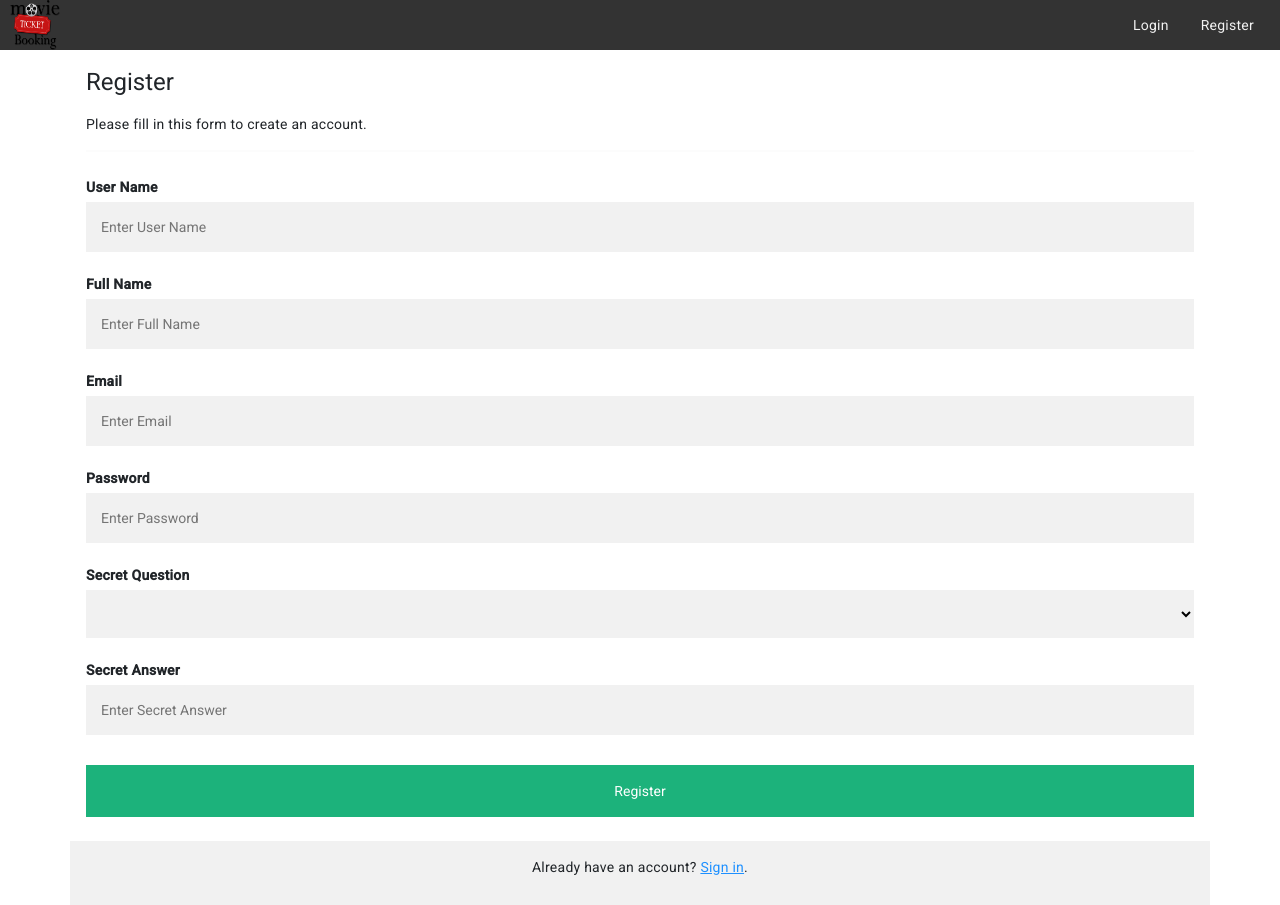
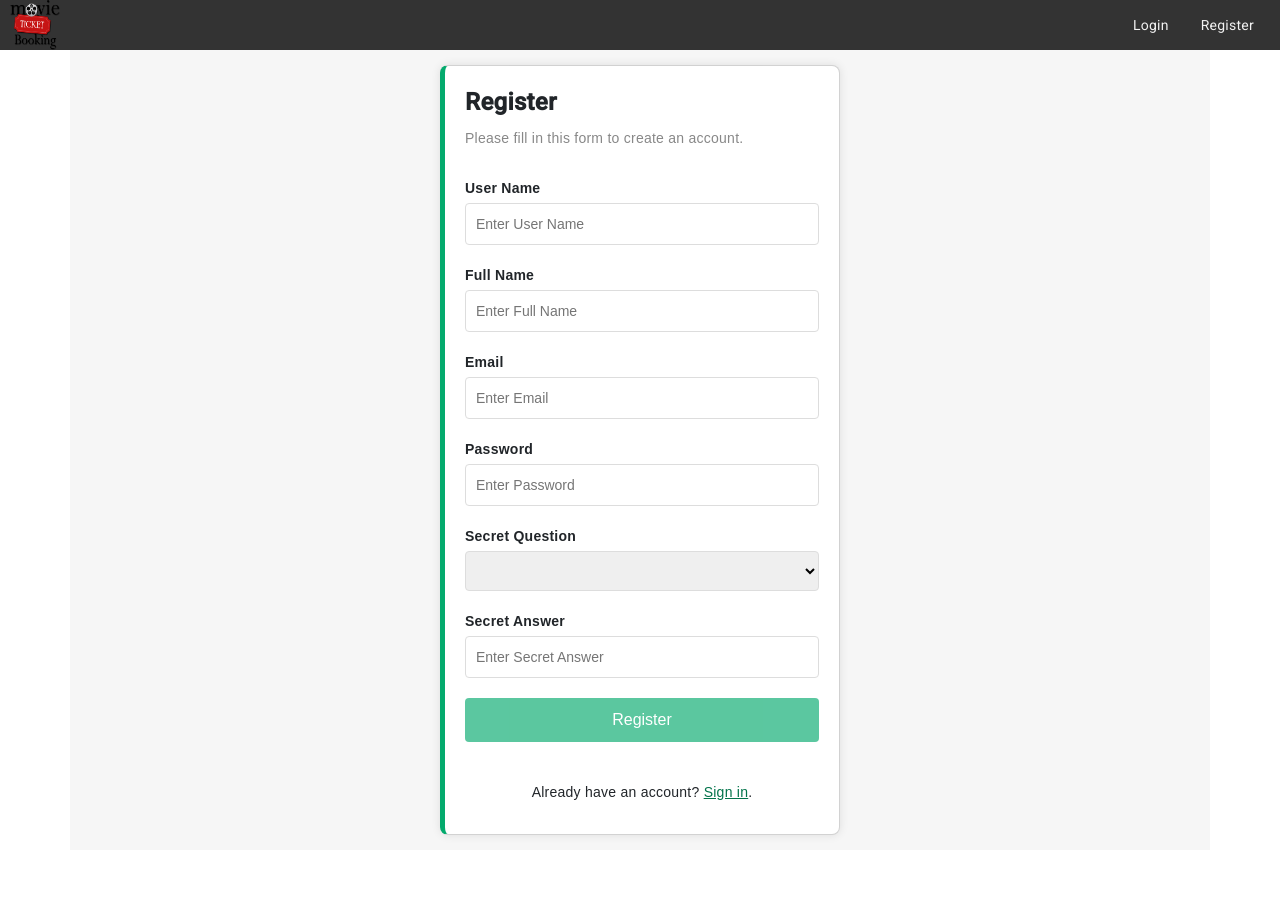
Before and after one commit to sushilrajeeva/MovieFy-Frontend, an Angular app in the folder movieBookingApp/: page /register in a window 1280 px wide. After the commit the page ends 850 px from the top, so only its background shows below. Built offline with nearby package versions, Linux system fonts and the light colour scheme.

Commit message:
UI changes for register form to make its design coherent with login UI
UI changes for register form to make its design coherent with login UI

```diff
--- a/movieBookingApp/src/app/register/register.component.css
+++ b/movieBookingApp/src/app/register/register.component.css
@@ -1,56 +1,77 @@
 * {
+  box-sizing: border-box;
+  font-family: Arial, sans-serif;
+}
+
+.container {
+  display: flex;
+  justify-content: center;
+  align-items: center;
+  height: 100vh;
+  background-color: #f6f6f6;
+}
+
+.card {
+  width: 400px;
+  padding: 20px;
+  background-color: white;
+  box-shadow: 0px 0px 10px 0px rgba(0,0,0,0.1);
+  border-radius: 8px;
+  border-left: 5px solid #04AA6D;
+}
+
+.form-title {
+  margin-bottom: 10px;
+  font-size: 24px;
+  font-weight: 600;
+}
+
+.form-subtitle {
+  margin-bottom: 30px;
+  color: #888;
+}
+
+.form-group {
+  margin-bottom: 20px;
+}
+
+.form-group label {
+  display: block;
+  margin-bottom: 5px;
+  font-weight: 600;
+}
+
+.form-group input, .form-group select {
+  width: 100%;
+  padding: 10px;
+  border: 1px solid #ddd;
+  border-radius: 4px;
   box-sizing: border-box;
 }
 
-/* Add padding to containers */
-.container {
-  padding: 16px;
+.form-group button {
+  width: 100%;
+  padding: 10px;
+  background-color: #04AA6D;
+  color: white;
+  border: none;
+  border-radius: 4px;
+  cursor: pointer;
 }
 
-/* Full-width input fields */
-input[type=text], input[type=password], input[type=email], select {
-  width: 100%;
-  padding: 15px;
-  margin: 5px 0 22px 0;
-  display: inline-block;
-  border: none;
-  background: #f1f1f1;
+.form-group button:hover {
+  background-color: #02734a;
 }
 
-input[type=text]:focus, input[type=password]:focus, input[type=email]:focus, select:focus {
-  background-color: #ddd;
-  outline: none;
+.alternative {
+  text-align: center;
+  margin-top: 20px;
 }
 
-/* Overwrite default styles of hr */
-hr {
-  border: 1px solid #f1f1f1;
-  margin-bottom: 25px;
+a {
+  color: #02734a;
 }
 
-/* Set a style for the submit/register button */
-.registerbtn {
-  background-color: #04AA6D;
-  color: white;
-  padding: 16px 20px;
-  margin: 8px 0;
-  border: none;
-  cursor: pointer;
-  width: 100%;
-  opacity: 0.9;
+a:hover {
+  color: #014c36;
 }
-
-.registerbtn:hover {
-  opacity:1;
-}
-
-/* Add a blue text color to links */
-a {
-  color: dodgerblue;
-}
-
-/* Set a grey background color and center the text of the "sign in" section */
-.signIn {
-  background-color: #f1f1f1;
-  text-align: center;
-}
--- a/movieBookingApp/src/app/register/register.component.html
+++ b/movieBookingApp/src/app/register/register.component.html
@@ -1,22 +1,31 @@
+<div class="container center">
+    <div class="card">
       <form [formGroup]="registerForm" (ngSubmit)="onSubmit()">
-    <div class="container">
-      <h1>Register</h1>
-      <p>Please fill in this form to create an account.</p>
-      <hr>
+        <h2 class="form-title">Register</h2>
+        <p class="form-subtitle">Please fill in this form to create an account.</p>
 
-      <label for="userName"><b>User Name</b></label>
+        <div class="form-group">
+          <label for="userName">User Name</label>
           <input formControlName="userName" type="text" placeholder="Enter User Name" id="userName" required>
+        </div>
 
-      <label for="fullName"><b>Full Name</b></label>
+        <div class="form-group">
+          <label for="fullName">Full Name</label>
           <input formControlName="fullName" type="text" placeholder="Enter Full Name" id="fullName" required>
+        </div>
 
-      <label for="email"><b>Email</b></label>
+        <div class="form-group">
+          <label for="email">Email</label>
           <input formControlName="email" type="email" placeholder="Enter Email" id="email" required>
+        </div>
 
-      <label for="userPassword"><b>Password</b></label>
+        <div class="form-group">
+          <label for="userPassword">Password</label>
           <input formControlName="userPassword" type="password" placeholder="Enter Password" id="userPassword" required>
+        </div>
 
-      <label for="secretQuestion"><b>Secret Question</b></label>
+        <div class="form-group">
+          <label for="secretQuestion">Secret Question</label>
           <select formControlName="secretQuestion" id="secretQuestion" required>
               <option value="What is your nickname">What is your nickname</option>
               <option value="What is your favourite athelete name">What is your favourite athelete name</option>
@@ -24,14 +33,20 @@
               <option value="What is the name of your first school">What is the name of your first school</option>
               <option value="What is the name of your city">What is the name of your city</option>
           </select>
-
-      <label for="secretAnswer"><b>Secret Answer</b></label>
-      <input formControlName="secretAnswer" type="text" placeholder="Enter Secret Answer" id="secretAnswer" required>
-
-      <button type="submit" class="registerbtn" [disabled]="!registerForm.valid">Register</button>
         </div>
 
-    <div class="container signIn">
+        <div class="form-group">
+          <label for="secretAnswer">Secret Answer</label>
+          <input formControlName="secretAnswer" type="text" placeholder="Enter Secret Answer" id="secretAnswer" required>
+        </div>
+
+        <div class="form-group">
+          <button type="submit" class="btn" [disabled]="!registerForm.valid">Register</button>
+        </div>
+      </form>
+
+      <div class="alternative">
         <p>Already have an account? <a routerLink="/login">Sign in</a>.</p>
       </div>
-  </form>
+    </div>
+  </div>
```
Lines whose indentation alone changed are shown as unchanged.
